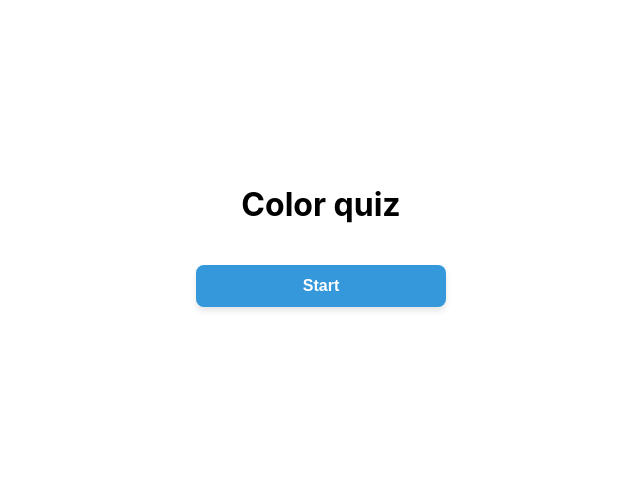
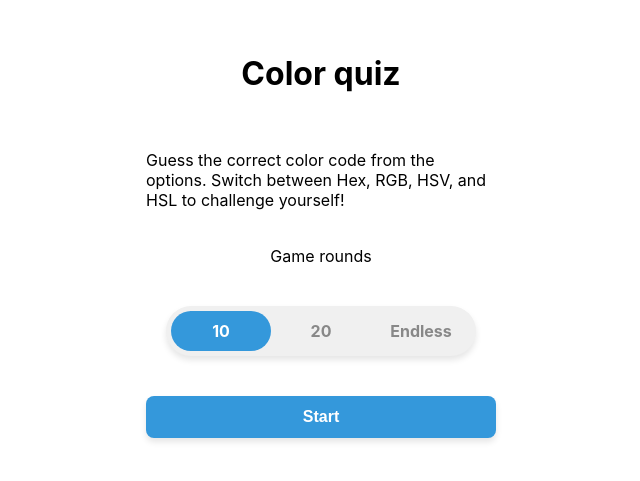
Before and after one commit to hey-gleb/color-quiz, a React (Create React App) app: page / in a window 1280 px wide. Shown: the part 165-646 px from the top of the page, without its empty margins (319-959 px from the left). Built offline with nearby package versions, Linux system fonts and the light colour scheme.

Commit message:
Added correct answer highlighting

```diff
--- a/package.json
+++ b/package.json
@@ -11,6 +11,7 @@
     "@types/react": "^18.3.11",
     "@types/react-dom": "^18.3.0",
     "chroma-js": "^3.1.1",
+    "classnames": "^2.5.1",
     "react": "^18.3.1",
     "react-dom": "^18.3.1",
     "react-scripts": "5.0.1",
--- a/public/index.html
+++ b/public/index.html
@@ -24,20 +24,10 @@
       work correctly both with client-side routing and a non-root public URL.
       Learn how to configure a non-root public URL by running `npm run build`.
     -->
-    <title>React GameContainer</title>
+    <title>Color quiz</title>
   </head>
   <body>
     <noscript>You need to enable JavaScript to run this app.</noscript>
     <div id="root"></div>
-    <!--
-      This HTML file is a template.
-      If you open it directly in the browser, you will see an empty page.
-
-      You can add webfonts, meta tags, or analytics to this file.
-      The build step will place the bundled scripts into the <body> tag.
-
-      To begin the development, run `npm start` or `yarn start`.
-      To create a production bundle, use `npm run build` or `yarn build`.
-    -->
   </body>
 </html>
--- a/src/const.ts
+++ b/src/const.ts
@@ -1,7 +1,5 @@
-const MAX_GAME_ROUNDS = 10;
-const MAX_GAME_SCORE = 10;
+const MILLISECONDS_TO_WAIT_BEFORE_NEXT = 1000;
 
 export {
-  MAX_GAME_ROUNDS,
-  MAX_GAME_SCORE,
+  MILLISECONDS_TO_WAIT_BEFORE_NEXT
 }
--- a/src/containers/gameOverScene/GameOverScene.tsx
+++ b/src/containers/gameOverScene/GameOverScene.tsx
@@ -2,9 +2,7 @@ import React from 'react';
 
 import Button from "../../atoms/button/Button";
 
-import {MAX_GAME_SCORE} from "../../const";
-
-import {GameState} from "../../GameContainer";
+import {GameState} from "../sceneContainer/SceneContainer";
 
 import './GameOverScene.css';
 
@@ -22,7 +20,7 @@ const GameOverScene: React.FC<Props> = props => {
         <h3>
           Game finished successfully!
         </h3>
-      Your score: {gameState.currentScore}/{MAX_GAME_SCORE}!
+      Your score: {gameState.currentScore}/{gameState.totalRounds}!
       <Button onClick={onGameRestart}>Back to menu</Button>
     </div>
     </div>
--- a/src/containers/gameScene/GameScene.css
+++ b/src/containers/gameScene/GameScene.css
@@ -16,3 +16,11 @@
     flex-direction: column;
     gap: 20px;
 }
+
+.guess-option_correct, .guess-option_correct:hover, .guess-option_correct:active  {
+    background-color: #00c800;
+}
+
+.guess-option_incorrect, .guess-option_incorrect:hover, .guess-option_incorrect:active  {
+    background-color: #ff0000;
+}
--- a/src/containers/gameScene/GameScene.tsx
+++ b/src/containers/gameScene/GameScene.tsx
@@ -1,20 +1,20 @@
 import React, {useCallback} from 'react';
 import chroma from 'chroma-js';
+import cn from 'classnames';
 
 import Button from "../../atoms/button/Button";
+import Switch from "../../atoms/switch/Switch";
 
-import {MAX_GAME_ROUNDS} from "../../const";
+import {MILLISECONDS_TO_WAIT_BEFORE_NEXT} from "../../const";
 
-import {ColorMode, GameState} from "../../GameContainer";
+import {ColorMode, GameState} from "../sceneContainer/SceneContainer";
 
 import './GameScene.css';
-import Switch from "../../atoms/switch/Switch";
 
 interface GameSceneProps {
   gameState: GameState;
   updateGameState: (gameState: GameState) => void;
 }
-
 
 const outputFormat: Record<ColorMode, (color: string) => string> = {
   hex: (color: string) => chroma(color).hex().toUpperCase(),
@@ -43,29 +43,37 @@ const GameScene: React.FC<GameSceneProps> = props => {
         options.push(randomColor);
       }
     }
-    // TODO rework array shuffle
     return options.sort(() => Math.random() - 0.5);
   },[]);
 
   const [colorToGuess, setColorToGuess] = React.useState(getRandomColorHex());
   const [guessOptions, setGuessOptions] = React.useState(generateColorOptions(colorToGuess));
+  const [isAnswered, setIsAnswered] = React.useState(false);
 
   const handleOptionClick = useCallback((color: string)=>{
     console.log(color === colorToGuess ? 'Correct' : 'Incorrect');
+    if (isAnswered) return;
 
     const newGameState = {...gameState}
 
     if (color === colorToGuess) newGameState.currentScore = newGameState.currentScore + 1;
 
     const newColorToGuess = getRandomColorHex();
-    setColorToGuess(newColorToGuess);
-    setGuessOptions(generateColorOptions(newColorToGuess));
-    newGameState.currentRound = newGameState.currentRound + 1;
-    updateGameState(newGameState);
-  }, [colorToGuess, gameState, generateColorOptions, updateGameState]);
+
+    setIsAnswered(true);
+    setTimeout(()=>{
+      setColorToGuess(newColorToGuess);
+      setGuessOptions(generateColorOptions(newColorToGuess));
+      newGameState.currentRound = newGameState.currentRound + 1;
+      updateGameState(newGameState);
+      setIsAnswered(false);
+    }, MILLISECONDS_TO_WAIT_BEFORE_NEXT);
+
+
+  }, [colorToGuess, gameState, generateColorOptions, isAnswered, updateGameState]);
 
   return (
-    <div className="colored-background" style={{background: colorToGuess}}>
+    <div id="background" className="colored-background" style={{background: colorToGuess}}>
         <div className="quiz-form">
           <Switch onCheck={(value: string)=>{
             updateGameState({
@@ -92,9 +100,14 @@ const GameScene: React.FC<GameSceneProps> = props => {
             }
           ]}
           />
-          <p>Game rounds {gameState.currentRound}/{MAX_GAME_ROUNDS}</p>
+          {gameState.totalRounds === 'endless' ?
+            <p>Game round {gameState.currentRound}</p>
+            :
+            <p>Game rounds {gameState.currentRound}/{gameState.totalRounds}</p>
+          }
           {guessOptions.map((guessOption) => (
-            <Button key={guessOption} onClick={() => handleOptionClick(guessOption)}>{outputFormat[gameState.colorMode](guessOption)}</Button>
+            <Button className={cn('guess-option', {'guess-option_correct': isAnswered && guessOption === colorToGuess, 'guess-option_incorrect': isAnswered && guessOption !== colorToGuess}, {
+            })} key={guessOption} onClick={() => handleOptionClick(guessOption)}>{outputFormat[gameState.colorMode](guessOption)}</Button>
           ))}
         </div>
     </div>
--- a/src/containers/menuScene/MenuScene.css
+++ b/src/containers/menuScene/MenuScene.css
@@ -9,7 +9,7 @@
 }
 
 .menu-scene__form {
-    width: 250px;
+    width: 350px;
     height: auto;
 
     display: flex;
--- a/src/containers/menuScene/MenuScene.tsx
+++ b/src/containers/menuScene/MenuScene.tsx
@@ -1,6 +1,9 @@
 import React from 'react';
+
 import Button from "../../atoms/button/Button";
-import {GameState} from "../../GameContainer";
+import Switch from "../../atoms/switch/Switch";
+
+import {GameRound, GameState} from "../sceneContainer/SceneContainer";
 
 import './MenuScene.css';
 
@@ -15,6 +18,32 @@ const MenuScene: React.FC<Props> = props => {
   return <div className={'menu-scene'}>
     <div className={'menu-scene__form'}>
       <h1>Color quiz</h1>
+
+      <p className="instructions">
+        Guess the correct color code from the options. Switch between Hex, RGB, HSV, and HSL to challenge yourself!
+      </p>
+      Game rounds
+      <Switch onCheck={(value: string)=>{
+        updateGameState({
+          ...gameState,
+          totalRounds: value as GameRound,
+        })
+      }}
+              options={[
+                {
+                  value: '10',
+                  label: '10',
+                },
+                {
+                  value: '20',
+                  label: '20',
+                },
+                {
+                  value: 'endless',
+                  label: 'Endless',
+                }
+              ]}
+      />
       <Button
         className={'menu-scene__button'}
         onClick={() => {
--- a/src/GameContainer.tsx
+++ b/src/containers/sceneContainer/SceneContainer.tsx
@@ -1,21 +1,24 @@
 import React, {useCallback, useEffect, useMemo, useState} from 'react';
 
-import GameScene from "./containers/gameScene/GameScene";
-import GameOverScene from "./containers/gameOverScene/GameOverScene";
+import GameScene from "../gameScene/GameScene";
+import GameOverScene from "../gameOverScene/GameOverScene";
+import MenuScene from "../menuScene/MenuScene";
 
-import {MAX_GAME_SCORE} from "./const";
-
-import './GameContainer.css';
-import MenuScene from "./containers/menuScene/MenuScene";
+import './SceneContainer.css';
+import gameScene from "../gameScene/GameScene";
 
 type Scene = 'menu' | 'game' | 'gameOver';
 export type ColorMode = 'hex' | 'rgb' | 'hsv' | 'hsl';
+export type GameRound = 10 | 20 | 'endless';
 
 export interface GameState {
   currentRound: number;
   currentScore: number;
   currentScene: Scene;
+
+  totalRounds: GameRound;
   colorMode: ColorMode
+
   isGameOver: boolean;
 }
 
@@ -23,11 +26,14 @@ const INITIAL_GAME_STATE: GameState = {
   currentRound: 1,
   currentScore: 0,
   currentScene: 'menu',
+
+  totalRounds: 10,
   colorMode: 'hex',
+
   isGameOver: false,
 }
 
-const GameContainer: React.FC = () => {
+const SceneContainer: React.FC = () => {
   const [gameState, setGameState] = useState<GameState>(INITIAL_GAME_STATE);
 
   const updateGameState = useCallback((newGameState: GameState) => setGameState(newGameState),[])
@@ -46,8 +52,19 @@ const GameContainer: React.FC = () => {
 
   const currentScene = useMemo(()=> scenes[gameState.currentScene], [gameState.currentScene, scenes])
 
+//   useEffect(() => {
+//     document.addEventListener('contextmenu', event => event.preventDefault());
+//
+// // Disable common dev tool shortcuts
+//     document.addEventListener('keydown', event => {
+//       if (event.key === 'F12' || (event.ctrlKey && event.shiftKey && event.key === 'I')) {
+//         event.preventDefault();
+//       }
+//     });
+//   }, []);
+
   useEffect(() => {
-    if (gameState.currentRound === MAX_GAME_SCORE && !gameState.isGameOver) {
+    if (gameState.currentRound > gameState.totalRounds && !gameState.isGameOver) {
       setGameState({
         ...gameState,
         isGameOver: true,
@@ -63,4 +80,4 @@ const GameContainer: React.FC = () => {
   );
 }
 
-export default GameContainer;
+export default SceneContainer;
--- a/src/index.tsx
+++ b/src/index.tsx
@@ -1,13 +1,13 @@
 import React from 'react';
 import ReactDOM from 'react-dom/client';
 import './index.css';
-import GameContainer from './GameContainer';
+import SceneContainer from './containers/sceneContainer/SceneContainer';
 
 const root = ReactDOM.createRoot(
   document.getElementById('root') as HTMLElement
 );
 root.render(
   <React.StrictMode>
-    <GameContainer />
+    <SceneContainer />
   </React.StrictMode>
 );
```
Also changed, not shown: src/containers/sceneContainer/SceneContainer.css (renamed from src/GameContainer.css), 2 other files (tests, documents, lock files or other folders).
